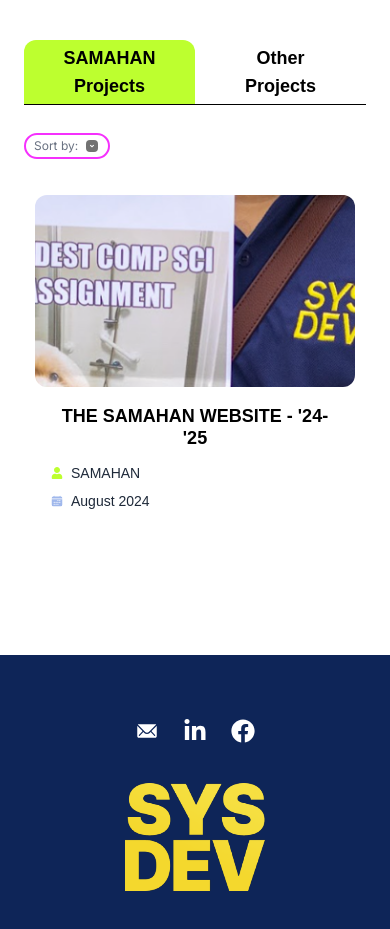
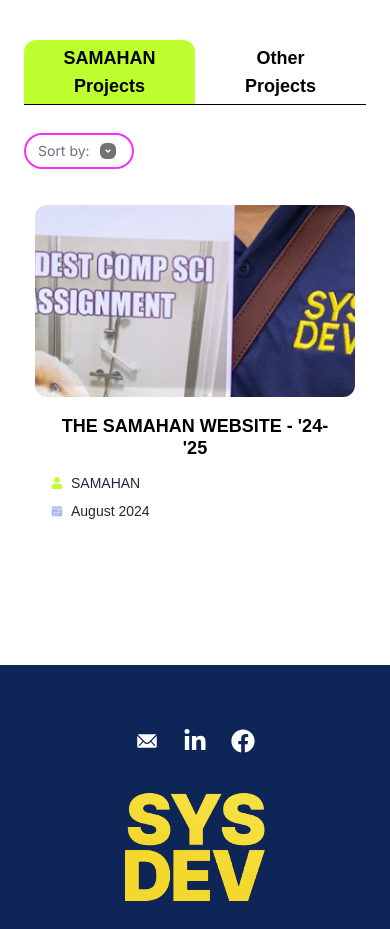
Before and after one commit to SAMAHAN-Systems-Development/sysdev-website-frontend, a Next.js app: page /projects in a window 390 px wide. Shown: the part 980-1909 px from the top of the page. Built offline with nearby package versions, Linux system fonts and the light colour scheme.

Commit message:
fix: scaling

```diff
--- a/src/components/ui/SortDropdown.tsx
+++ b/src/components/ui/SortDropdown.tsx
@@ -26,24 +26,32 @@ const SortDropdown: React.FC = () => {
   return (
     <div className='w-full pt-5 pb-7'>
         <div className='relative w-max '>
-        <div onClick={handleClick} className="font-inter lg:px-4 lg:py-1.5 md:px-3 md:py-1 px-2 py-0.5 rounded-full border-[2.05px] border-[#F530FD]">
-            <div className='flex flex-row items-center cursor-pointer lg:text-base md:text-[14px] text-[12px]'>
-                <span className='text-gray-500'>Sort by:</span>
-                <div className='w-1.5'></div>
-                <div className='lg:w-4 lg:h-4 md:w-3.5 md:h-3.5 w-3 h-3 bg-[#727272] rounded-sm lg:ml-1 lg:mr-1 ml-0.5 mr-0.5'>
-                    {!open ?
-                    <RiArrowDropDownLine color='white'/>
-                    :
-                    <RiArrowDropUpLine color='white'/>
-                    }
+        <div onClick={handleClick} className="font-inter px-3 md:px-4 py-1.5 rounded-full border-[2.05px] border-[#F530FD]">
+            {!open ?
+                <div className='flex flex-row items-center cursor-pointer'>
+                    <span className='text-gray-500 text-sm md:text-base'>Sort by:</span>
+                    <div className='w-1.5'></div>
+                    {/* <span className='text-[#F530FD] px-1 font-semibold'>{selected}</span> */}
+                    <div className='w-4 h-4 bg-[#727272] rounded-md ml-1 mr-1'>
+                        <RiArrowDropDownLine color='white'/>
+                    </div>
                 </div>
-            </div>
+            :
+                <div className='flex flex-row items-center cursor-pointer'>
+                    <span className='text-gray-500 text-sm md:text-base'>Sort by:</span>
+                    <div className='w-1.5'></div>
+                    {/* <span className='text-[#F530FD] px-1 font-semibold'>{selected}</span> */}
+                    <div className='w-4 h-4 bg-[#727272] rounded-md ml-1 mr-1'>
+                        <RiArrowDropUpLine color='white'/>
+                    </div>
+                </div>
+            }
         </div>
         {open && (
-            <div className="z-50 font-instrument-sans absolute lg:w-40 w-35 bg-white text-[#727272] border border-gray-400 rounded-lg mt-2">
+            <div className="z-50 font-instrument-sans absolute w-32 md:w-40 bg-white text-[#727272] border border-gray-400 rounded-lg mt-2">
                 <div className="flex flex-col">
                       {options.map(({ label, value }) => (
-                    <label key={value} className={`flex items-center cursor-pointer border-b border-gray-500 lg:p-2 p-1 last:border-b-0 transition-discrete ${
+                    <label key={value} className={`text-sm md:text-base flex items-center cursor-pointer border-b border-gray-500 p-2 last:border-b-0 transition-discrete ${
                             selected === 'All' || selected === value ? 'text-[#F530FD] font-semibold' : ''
                         }`}>
                         <input
@@ -53,10 +61,10 @@ const SortDropdown: React.FC = () => {
                         onChange={handleChange}
                         className="hidden peer cursor-pointer"
                         />
-                        <div className="lg:w-5 lg:h-5 w-3 h-3 mr-2 lg:ml-0 ml-1 mb-0.5 lg:rounded-md rounded-sm flex items-center justify-center peer-checked:bg-[#F530FD]">
+                        <div className="w-5 h-5 mr-2 mb-0.5 rounded-md flex items-center justify-center peer-checked:bg-[#F530FD]">
                             {selected === value && (
                                 <svg
-                                className="lg:w-3 lg:h-3 w-2 h-2 text-white"
+                                className="w-3 h-3 text-white"
                                 fill="none"
                                 viewBox="0 0 24 24"
                                 stroke="currentColor"
@@ -65,7 +73,8 @@ const SortDropdown: React.FC = () => {
                                 </svg>
                             )}
                         </div>
-                        <div className='lg:text-base text-[13px]'>{label}</div>
+                        <div className='w-0.5'></div>
+                        {label}
                     </label>
                     ))}
                 </div>
```
